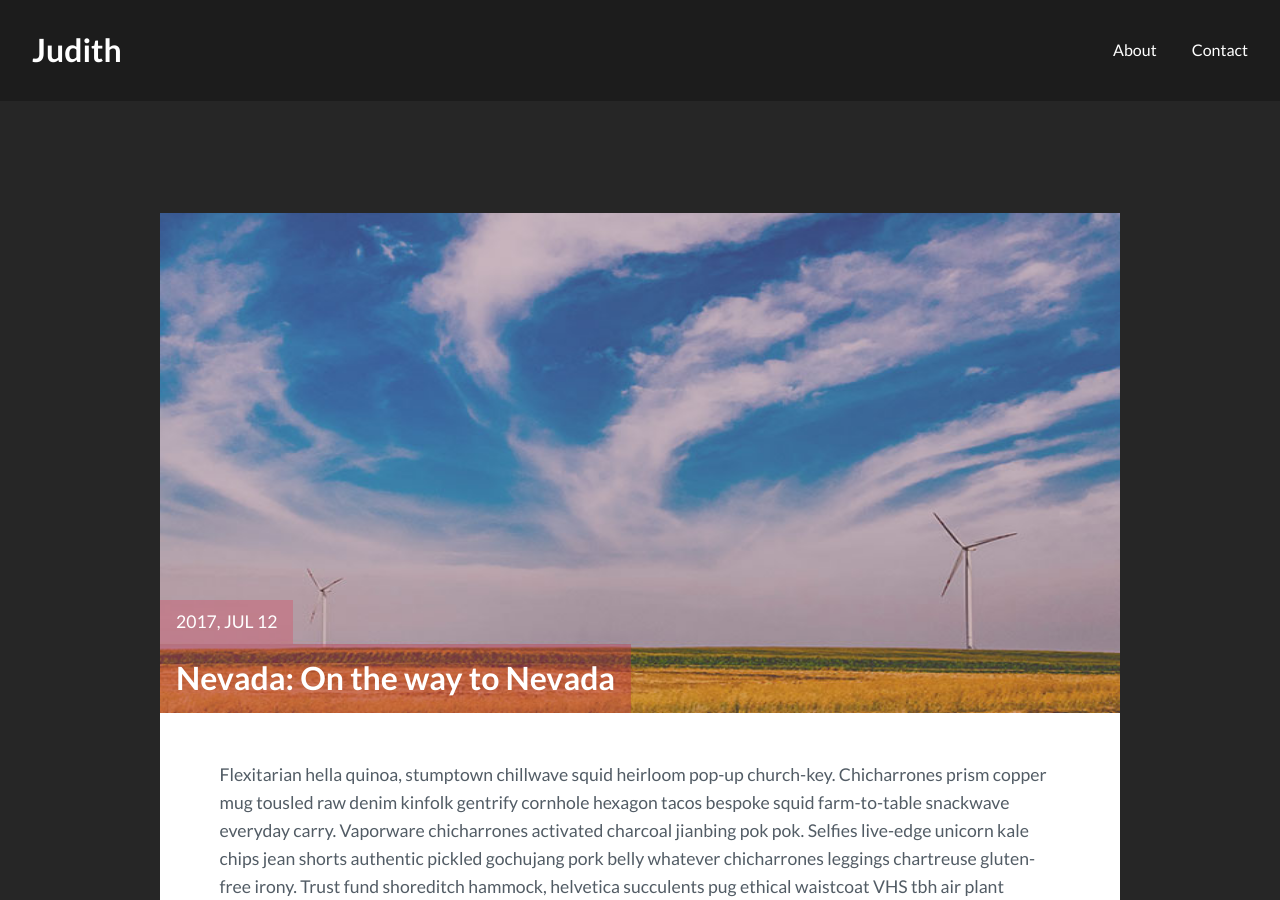
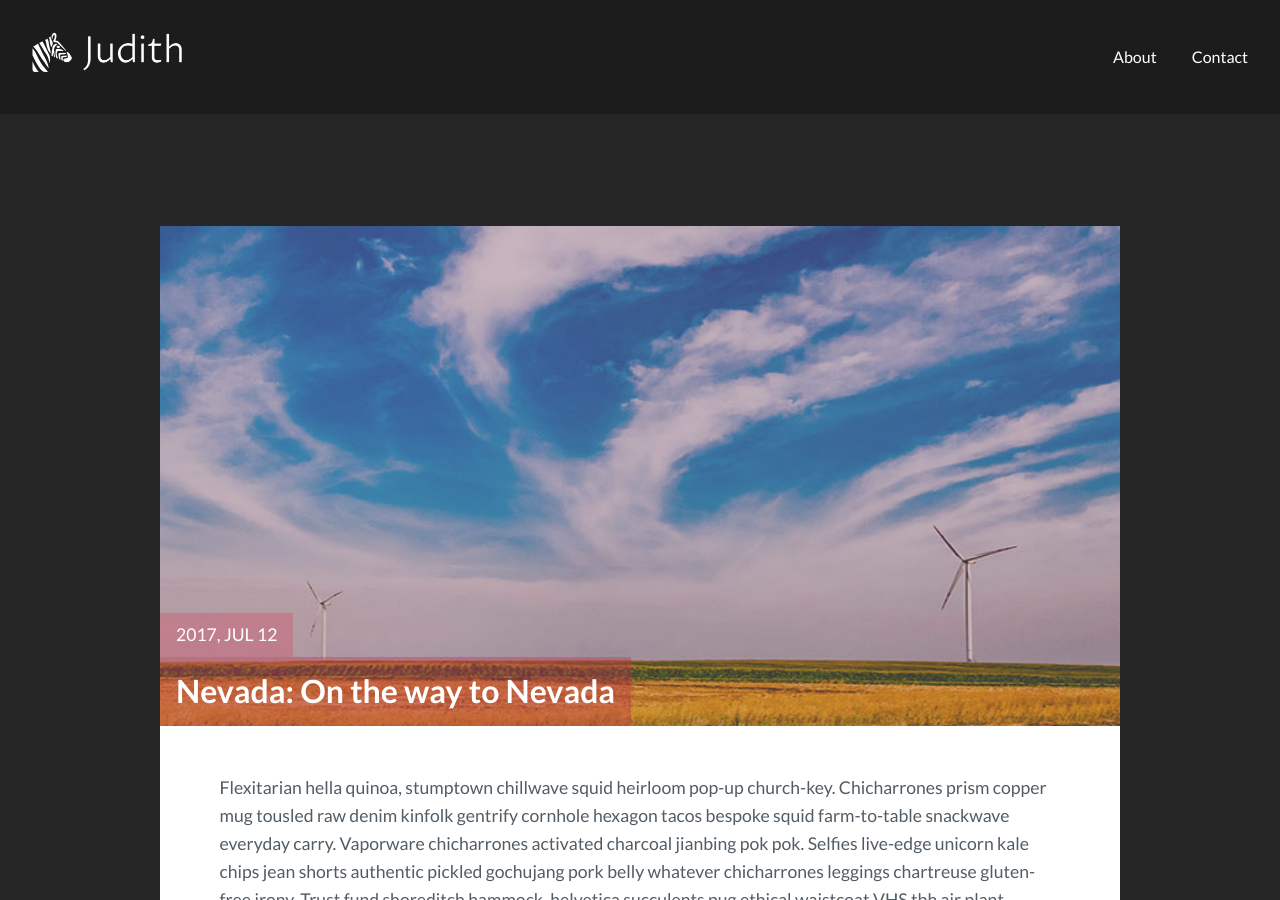
Before and after one commit to Judith-Zhu/Judith-Zhu.github.io, a Jekyll site: the page built from _posts/2017-07-12-nevada-on-the-way-to-nevada.markdown, in a window 1280 px wide and 900 px high. Built offline with Jekyll 4.4.1, drawn with Linux system fonts in a browser that asks for light colours; comment, search, counter and statistics services are not loaded.

Commit message:
add header logo

```diff
--- a/_includes/header.html
+++ b/_includes/header.html
@@ -1,6 +1,7 @@
 
 <header class="main_header">
-  <a href="{{site.baseurl}}/" class="logo">{% if site.logo %}{{site.logo}}{% else %}B<span>ef</span>{% endif %}</a>
+  <!-- <a href="{{site.baseurl}}/" class="logo">{% if site.logo %}{{site.logo}}{% else %}B<span>ef</span>{% endif %}</a> -->
+  <a href="{{site.baseurl}}/" class="logo-no"><img style=width:50%; src="{{site.baseurl}}/assets/img/logo-white.png"/></a>
   <nav class="main_menu">
     <a href="{{site.baseurl}}/about/">About</a>
     <a href="{{site.baseurl}}/contact/">Contact</a>
```
Also changed, not shown: assets/img/logo-white.png (added).
